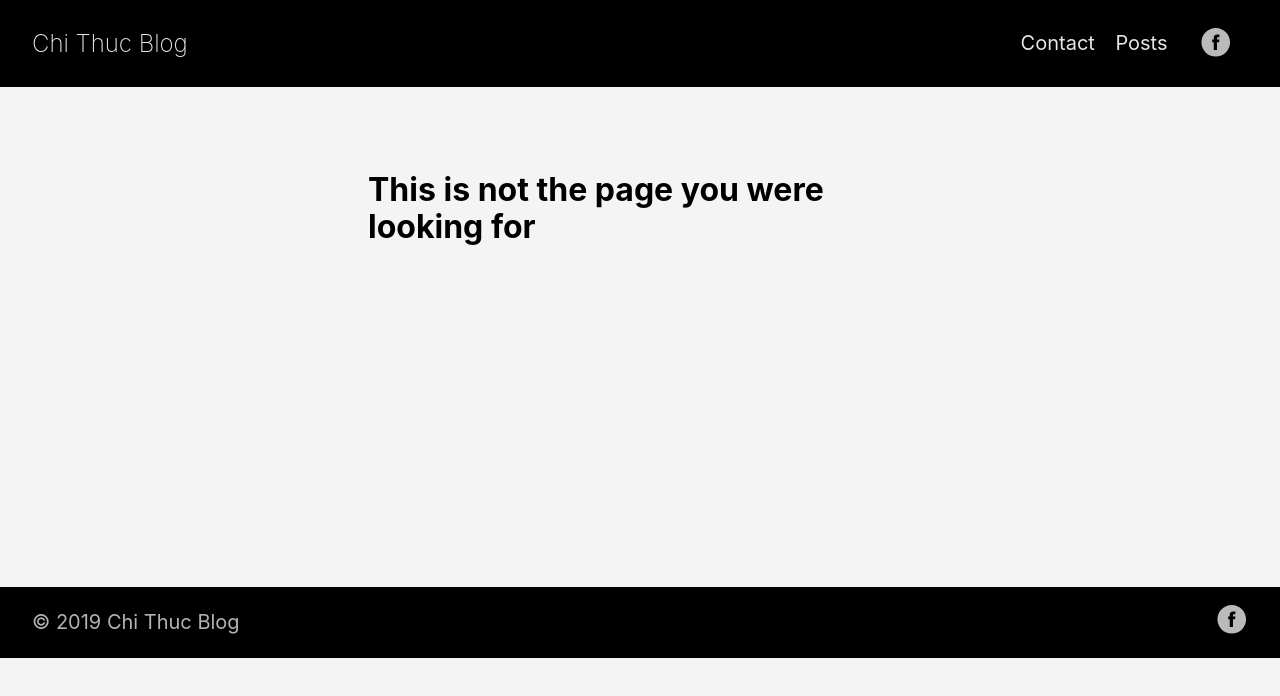
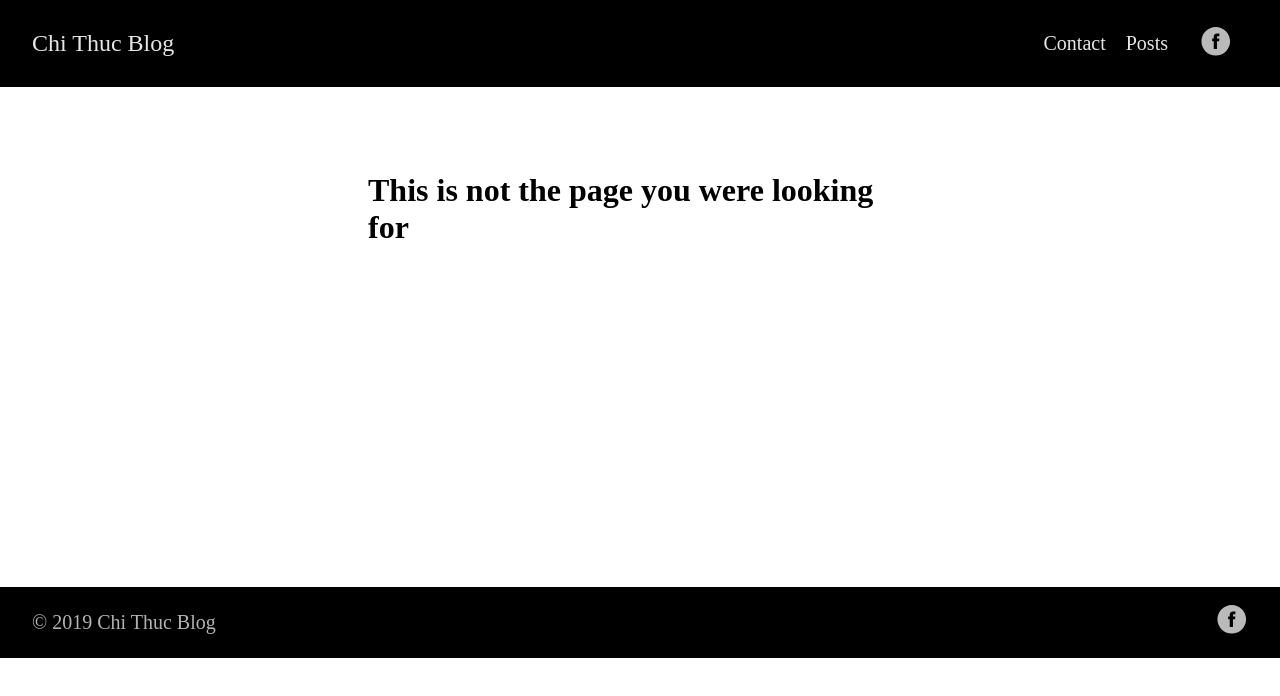
Before and after one commit to chithuchcmus/sv1612677.github.io, a plain HTML site: page 404.html in a window 1280 px wide. Drawn offline with Linux system fonts and the light colour scheme.

Commit message:
rebuilding site Thứ tư, 17 Tháng tư năm 2019 15:59:32 +07

```diff
--- a/404.html
+++ b/404.html
@@ -43,7 +43,7 @@
 
   </head>
 
-  <body class="ma0 sans-serif bg-near-white">
+  <body class="ma0 calisto">
 
 
 
```
Also changed, not shown: categories/index.html (+1 -1 lines), contact/index.html (+1 -1 lines), index.html (+1 -1 lines), posts/index.html (+1 -1 lines), posts/lectureofbook/index.html (+1 -1 lines), tags/index.html (+1 -1 lines).
